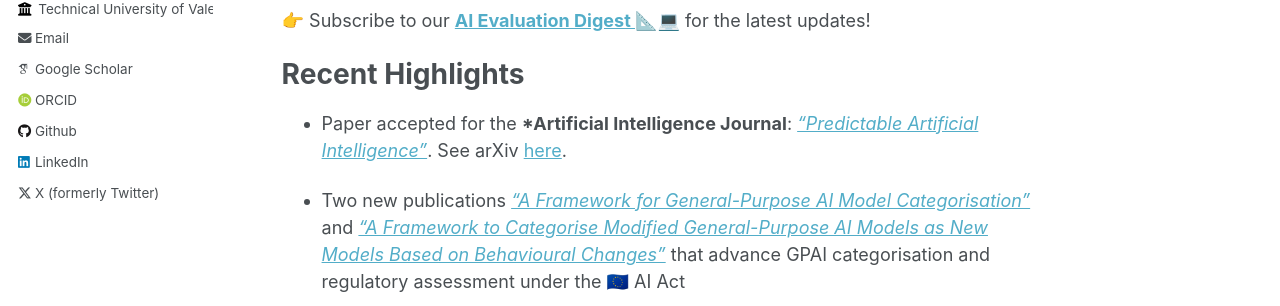
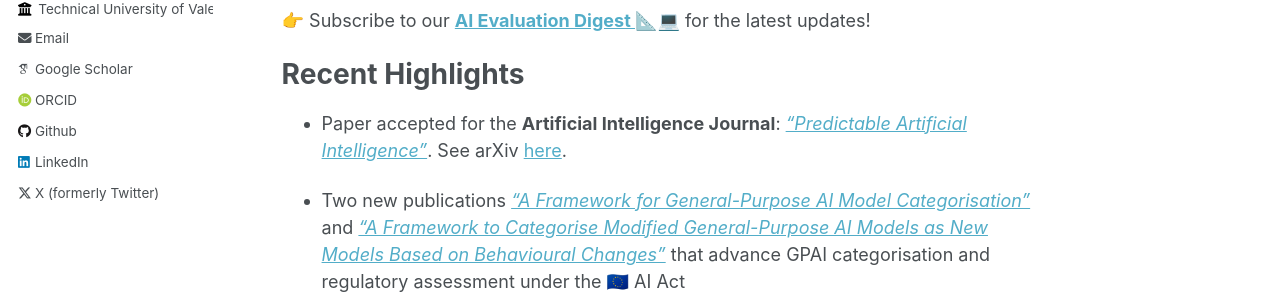
Before and after one commit to nandomp/nandomp.github.io, a Jekyll site: the page built from _pages/about.md, in a window 1280 px wide and 900 px high. Shown: the part 433-739 px from the top of the window. Built offline with Jekyll 4.4.1, drawn with Linux system fonts in a browser that asks for light colours; some web fonts are replaced.

```diff
--- a/_pages/about.md
+++ b/_pages/about.md
@@ -16,7 +16,7 @@ Associate Professor at the Technical University of Valencia ([UPV](http://www.up
 Recent Highlights
 ======
 
-* Paper accepted for the ***Artificial Intelligence Journal**: [*"Predictable Artificial Intelligence"*](). See arXiv [here](https://arxiv.org/abs/2310.06167).
+* Paper accepted for the **Artificial Intelligence Journal**: [*"Predictable Artificial Intelligence"*](). See arXiv [here](https://arxiv.org/abs/2310.06167).
 
 * Two new publications [*"A Framework for General-Purpose AI Model Categorisation"*](https://publications.jrc.ec.europa.eu/repository/handle/JRC143256) and [*"A Framework to Categorise Modified General-Purpose AI Models as New Models Based on Behavioural Changes"*](https://publications.jrc.ec.europa.eu/repository/handle/JRC143257) that advance GPAI categorisation and regulatory assessment under the 🇪🇺 AI Act
 
```
